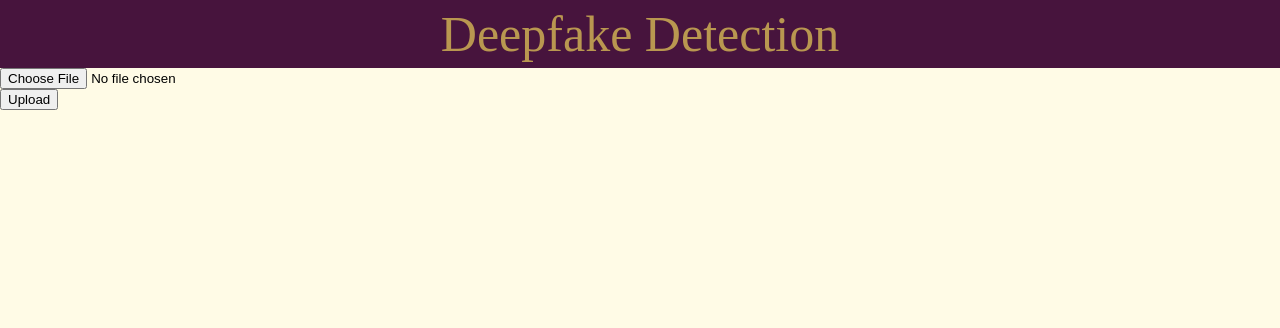
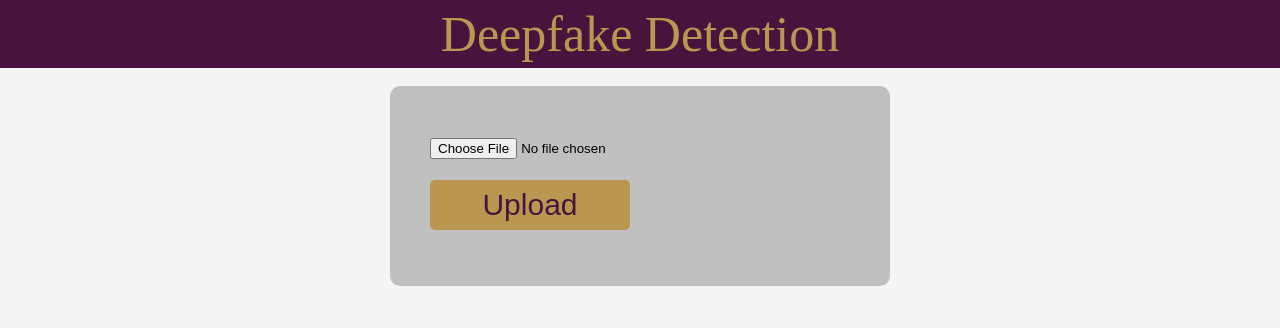
Before and after one commit to itssanat/Deepfake-Detection, a Django app: page / in a window 1280 px wide. Shown: the top 328 px of the page. Run offline with Django 3.2, Linux system fonts and the light colour scheme.

Commit message:
adding some design

```diff
--- a/webapp/dfd/static/dfd/index.css
+++ b/webapp/dfd/static/dfd/index.css
@@ -1,5 +1,5 @@
 body {
-    background: #fffbe6;
+    background: whitesmoke;
     margin: 0px;
     scroll-behavior: smooth;
 }
@@ -14,3 +14,29 @@ body {
     padding-bottom: 5px;
     font-family: 'Times New Roman', Times, serif;
 }
+
+.upload_form{
+    width: 500px;
+    height: 200px;
+    background-color: silver;
+    margin: auto;
+    border-radius: 10px;
+}
+
+.form{
+    padding: 40px;
+    font-size: 30px;
+    margin: auto;
+    font-family: 'Times New Roman', Times, serif;
+}
+
+.form button {
+    margin-top: 20px;
+    border-color: transparent;
+    height: 50px;
+    width: 200px;
+    border-radius: 5px;
+    background-color: #b99750;
+    color: #47143d;
+    font-size: 30px;
+}
--- a/webapp/dfd/templates/dfd/index.html
+++ b/webapp/dfd/templates/dfd/index.html
@@ -11,9 +11,12 @@
     <div id='header'>
         Deepfake Detection
     </div>
+    <br>
+
+    {% comment %} video upload form {% endcomment %}
+    <div class="upload_form">
       <form class="form" method="POST" enctype="multipart/form-data" name="video-upload" id="video-upload">
         {%csrf_token%}
-        <div class='form'>
         <label>{{form.upload_video_file.widget}}</label>
         {{form.video}}
         {%if form.upload_video_file.errors%}
@@ -23,8 +26,19 @@
             </div>
           {%endfor%}
         {%endif%}
-          </div>
+        <br>
         <button id="videoUpload" type="submit" name="submit" >Upload</button>
       </form>
+    </div>
+
+
+    {% comment %} prediction result {% endcomment %}
+    {% if image_list %}
+      fgjbhnk
+    {% endif %}
+    {% if prediction %}
+      dgdsfgs
+    {% endif %}
+
   </body>
 </html>
```
Also changed, not shown: webapp/db.sqlite3, 6 other files. Lines whose indentation alone changed are shown as unchanged.
